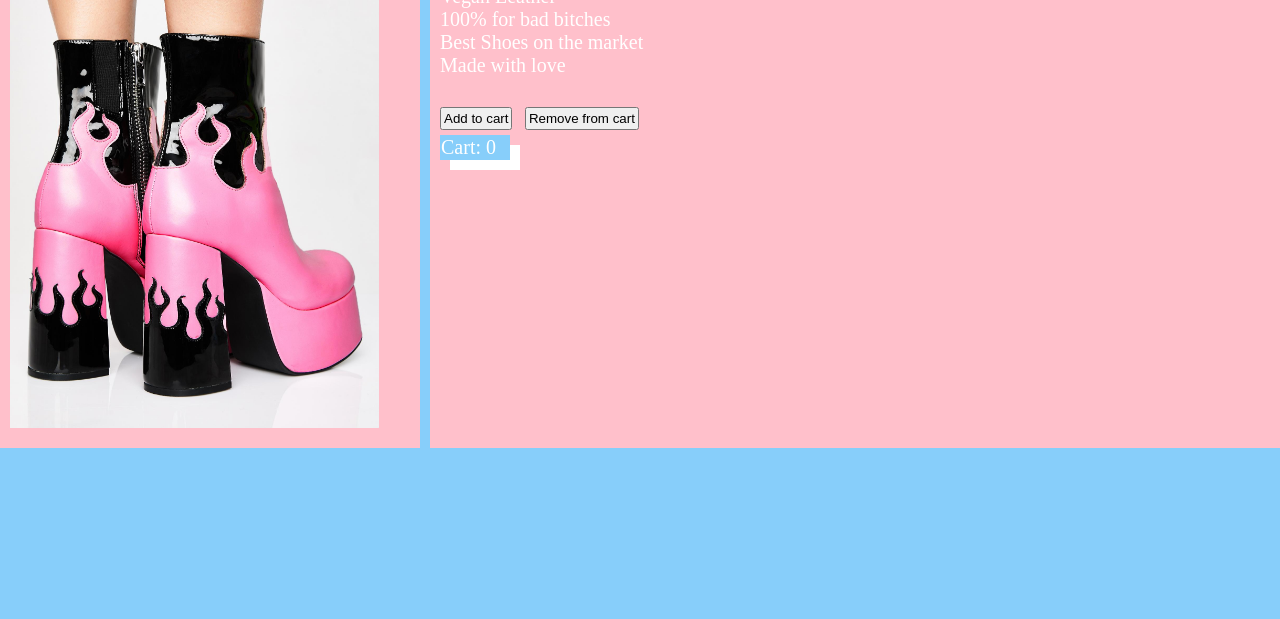
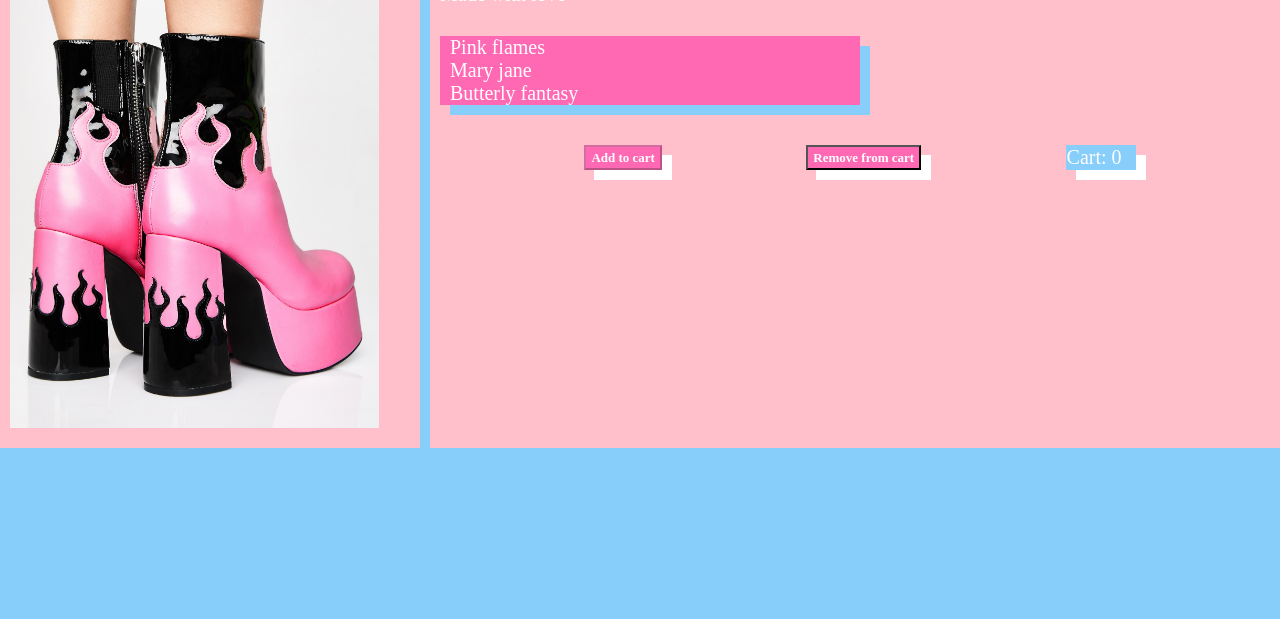
Before and after one commit to leabuende/vue_lesson, a plain HTML site: page vue.html in a window 1280 px wide. Shown: the part 181-800 px from the top of the page. Drawn offline with nearby package versions, Linux system fonts and the light colour scheme.

Commit message:
updates on stock, buttons, cart, and product info

```diff
--- a/main.js
+++ b/main.js
@@ -4,24 +4,28 @@ el:'#app',
         product: 'Pink Shoes',
         image: 'shoes-1.jpg',
         inventory: 100,
+        inStock: false,
         onSale:true,
-        details:["Vegan Leather","100% for bad bitches","Best Shoes on the market", "Made with love"],
+        details:["Vegan Leather","Best Shoes on the market", "Made with love"],
         cart:0,
         variants:[{
             variantId: 2234,
-            variantColor: 'pink',
+            variantColor: 'Pink flames',
             variantImage: 'shoes-1.jpg',
+            inventory:20
 
         },
             {
                 variantId: 2235,
-                variantColor: 'dangerous',
+                variantColor: 'Mary jane',
                 variantImage: 'shoes-2.jpg',
+                inventory: 8
             },
             {
                 variantId: 2236,
-                variantColor: 'wild',
+                variantColor: 'Butterly fantasy',
                 variantImage: 'shoes-3.jpg',
+                inventory: 20
             }]
     },
 
@@ -33,8 +37,10 @@ el:'#app',
         removeCart: function () {
             this.cart = this.cart > 0 ? this.cart - 1 : 0;
         },
-        updateProduct: function (variantImage) {
-            this.image = variantImage
+        updateProduct: function (variantImage,variantColor,inventory) {
+            this.image = variantImage,
+            this.product = variantColor
+            this.inventory = inventory
 
         }
     },
--- a/style.css
+++ b/style.css
@@ -16,10 +16,35 @@ body{
     grid-gap: 10px;
 }
 button{
-    padding: 2px 2px 2px 2px;
+    padding: 2px 5px 2px 5px;
+    font-family: Avenir;
+    background-color: hotpink;
+    color: white;
+    font-weight: bold;
+    font-size: 13px;
+    box-shadow: 10px 10px white;
 }
 button:hover{
+
     background-color: lightskyblue;
+}
+.variant-names{
+    font-size: 20px;
+    background-color: hotpink;
+    box-shadow: 10px 10px lightskyblue;
+    width: 50%;
+    padding-left: 10px;
+
+
+}
+.info-bloc{
+    margin-bottom: 40px;
+    margin-top: 30px;
+}
+.addremove-cart{
+    display: flex;
+    justify-content: space-evenly;
+
 }
 .nav-bar{
     grid-row: 1/2;
@@ -62,11 +87,18 @@ button:hover{
     grid-row: 2/3;
     background-color: pink;
     font-family: Avenir;
-    font-size: 50px;
+    font-size: 30px;
     color: white;
     padding-left: 10px;
+    padding-bottom: 20px;
 
 
+}
+
+.color-box{
+    width:40px;
+    height:40px;
+    margin-top: 5px;
 }
 .details{
     font-size: 20px;
@@ -76,7 +108,8 @@ button:hover{
     text-decoration: blink;
     background-color: pink;
     font-family: Avenir;
-    font-size: 50px;
+    font-size: 30px;
+    font-weight: bold;
     color: white;
 }
 
--- a/vue.html
+++ b/vue.html
@@ -24,12 +24,20 @@
       <ul>
         <li class = "details" v-for="detail in details"> {{detail}}</li>
       </ul>
+  <div class = "info-bloc">
+    <div class = "variant-names" v-for="variant in variants" :key="variant.variantId">
+      <p @mouseover ="updateProduct(variant.variantImage, variant.variantColor, variant.inventory)"> {{variant.variantColor}}</p>
+    </div>
+  </div>
 
-    <button v-on:click="addToCart">Add to cart</button>
+    <div class="addremove-cart">
+        <button v-on:click="addToCart" :disabled = "!inStock">Add to cart</button>
         <button v-on:click="removeCart">Remove from cart</button>
         <div class="Cart">
           <p>Cart: {{cart}}</p>
         </div>
+    </div>
+
   </div>
 
 
```
Lines whose indentation alone changed are shown as unchanged.
